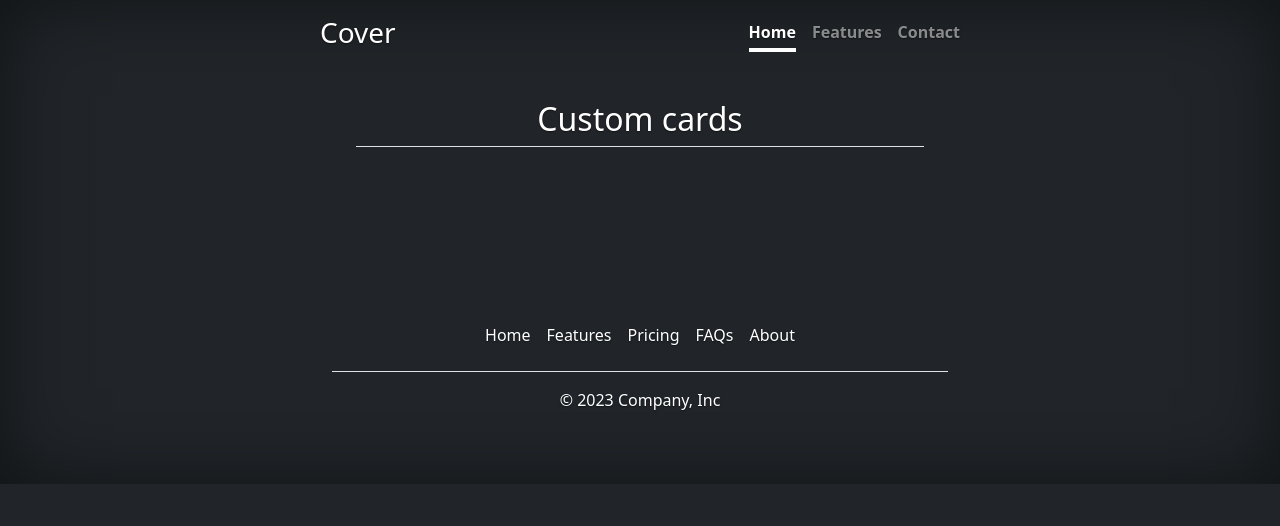
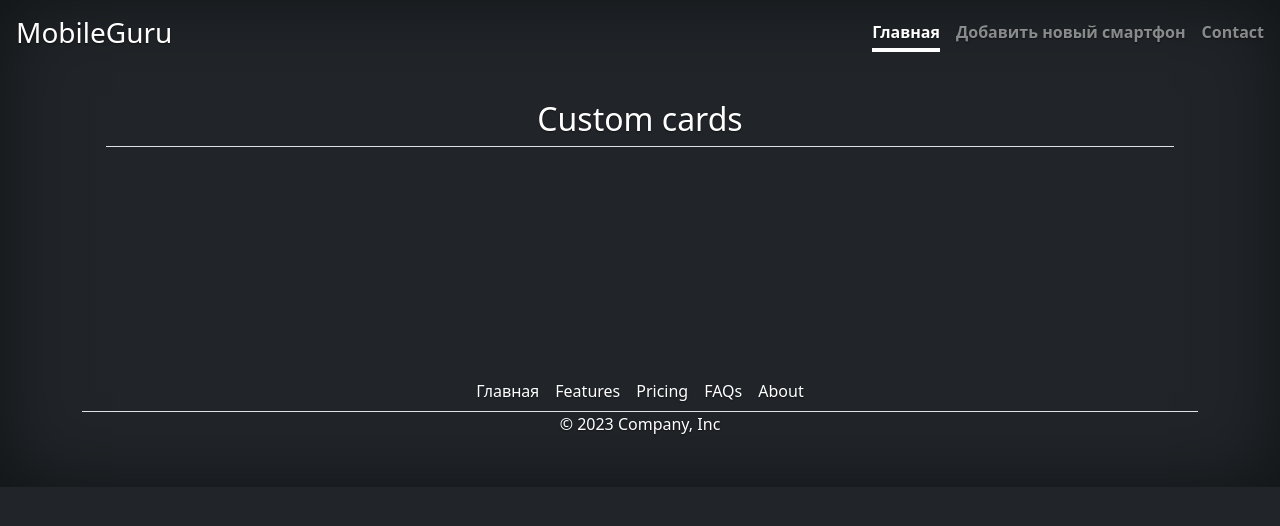
Before and after one commit to Kirillo1/MobileGuru, a Django app: page / in a window 1280 px wide. Shown: the top 526 px of the page. Run offline with Django 4.2, Linux system fonts and the light colour scheme; data that the repository does not hold is empty; parts of the project's set-up code (start-up, migrations or seed data) failed here and were passed over; some libraries are stand-ins or nearby versions.

Commit message:
fixed styles for index page

```diff
--- a/static/css/base.css
+++ b/static/css/base.css
@@ -87,10 +87,6 @@ body {
     text-shadow: none;
 }
 
-.cover-container {
-    max-width: 42em;
-}
-
 .nav-masthead .nav-link {
     color: rgba(255, 255, 255, .5);
     border-bottom: .25rem solid transparent;
@@ -126,9 +122,17 @@ body {
     border-radius: .75rem;
 }
 
-  .text-shadow-1 { text-shadow: 0 .125rem .25rem rgba(0, 0, 0, .25); }
-  .text-shadow-2 { text-shadow: 0 .25rem .5rem rgba(0, 0, 0, .25); }
-  .text-shadow-3 { text-shadow: 0 .5rem 1.5rem rgba(0, 0, 0, .25); }
+.text-shadow-1 {
+    text-shadow: 0 .125rem .25rem rgba(0, 0, 0, .25);
+}
+
+.text-shadow-2 {
+    text-shadow: 0 .25rem .5rem rgba(0, 0, 0, .25);
+}
+
+.text-shadow-3 {
+    text-shadow: 0 .5rem 1.5rem rgba(0, 0, 0, .25);
+}
 
 .card-cover {
     background-repeat: no-repeat;
@@ -140,3 +144,11 @@ body {
     width: 3rem;
     height: 3rem;
 }
+
+footer {
+    height: 100px;
+}
+
+a {
+    text-decoration: none;
+}
--- a/templates/base.html
+++ b/templates/base.html
@@ -13,10 +13,10 @@
     <div class="cover-container d-flex w-100 h-100 p-3 mx-auto flex-column">
       <header class="mb-auto">
         <div>
-          <h3 class="float-md-start mb-0">Cover</h3>
+          <h3 class="float-md-start mb-0"><a style="color: white;" href="{% url 'market:index' %}">MobileGuru</a></h3>
           <nav class="nav nav-masthead justify-content-center float-md-end">
-            <a class="nav-link fw-bold py-1 px-0 active" aria-current="page" href="#">Home</a>
-            <a class="nav-link fw-bold py-1 px-0" href="#">Features</a>
+            <a class="nav-link fw-bold py-1 px-0 active" aria-current="page" href="{% url 'market:index' %}">Главная</a>
+            <a class="nav-link fw-bold py-1 px-0" href="{% url 'market:create_smartphone' %}">Добавить новый смартфон</a>
             <a class="nav-link fw-bold py-1 px-0" href="#">Contact</a>
           </nav>
         </div>
@@ -29,19 +29,27 @@
       </div>
 
       <div class="container">
-        <footer class="py-3 my-4">
-          <ul class="nav justify-content-center border-bottom pb-3 mb-3">
-            <li class="nav-item"><a href="#" class="nav-link px-2 text-body-secondary">Home</a></li>
-            <li class="nav-item"><a href="#" class="nav-link px-2 text-body-secondary">Features</a></li>
-            <li class="nav-item"><a href="#" class="nav-link px-2 text-body-secondary">Pricing</a></li>
-            <li class="nav-item"><a href="#" class="nav-link px-2 text-body-secondary">FAQs</a></li>
-            <li class="nav-item"><a href="#" class="nav-link px-2 text-body-secondary">About</a></li>
+        <footer class="py-5 my-5">
+          <ul class="nav justify-content-center border-bottom">
+            <li class="nav-item">
+              <a href="{% url 'market:index' %}" class="nav-link px-2 text-body-secondary">Главная</a>
+            </li>
+            <li class="nav-item">
+              <a href="#" class="nav-link px-2 text-body-secondary">Features</a>
+            </li>
+            <li class="nav-item">
+              <a href="#" class="nav-link px-2 text-body-secondary">Pricing</a>
+            </li>
+            <li class="nav-item">
+              <a href="#" class="nav-link px-2 text-body-secondary">FAQs</a>
+            </li>
+            <li class="nav-item">
+              <a href="#" class="nav-link px-2 text-body-secondary">About</a>
+            </li>
           </ul>
           <p class="text-center text-body-secondary">&copy; 2023 Company, Inc</p>
         </footer>
       </div>
-
     </div>
-    <script src="../assets/dist/js/bootstrap.bundle.min.js"></script>
   </body>
 </html>
--- a/templates/market/index.html
+++ b/templates/market/index.html
@@ -4,13 +4,14 @@
   Главная страница
 {% endblock %}
 {% block content %}
-  <main>
+<link rel="stylesheet" type="text/css" href="{% static 'css/index.css' %}" />
     <div class="container px-4 py-5" id="custom-cards">
       <h2 class="pb-2 border-bottom">Custom cards</h2>
       <div class="row row-cols-1 row-cols-lg-3 align-items-stretch g-4 py-5">
         {% for smartphone in smartphones %}
+        <a href="{% url 'market:detail_phone' smartphone.pk %}">
           <div class="col">
-            <div class="card card-cover h-100 overflow-hidden text-bg-dark rounded-4 shadow-lg" style="background-image: url('/media/{{ smartphone.main_image }}');">
+            <div class="card card-cover h-100 overflow-hidden text-bg-dark rounded-3 shadow-lg" style="background-image: url('{{ smartphone.main_image.url }}');">
               <div class="d-flex flex-column h-100 p-5 pb-3 text-white text-shadow-1">
                 <h3 class="pt-5 mt-5 mb-4 display-6 lh-1 fw-bold">{{ smartphone.brand }}</h3>
                 <h3 class="pt-5 mt-5 mb-4 display-6 lh-1 fw-bold">{{ smartphone.model }}</h3>
@@ -20,21 +21,20 @@
                     <svg class="bi me-2" width="1em" height="1em">
                       <use xlink:href="#geo-fill" />
                     </svg>
-                    <small>Earth</small>
+                    <small>Earthhhhhh</small>
                   </li>
                   <li class="d-flex align-items-center">
                     <svg class="bi me-2" width="1em" height="1em">
                       <use xlink:href="#calendar3" />
                     </svg>
-                    <small>3d</small>
+                    <small>3ddddddd</small>
                   </li>
                 </ul>
               </div>
             </div>
           </div>
+        </a>
         {% endfor %}
       </div>
     </div>
-  </main>
-  <link rel="stylesheet" type="text/css" href="{% static 'css/index.css' %}" />
 {% endblock %}
```
Also changed, not shown: templates/market/detail_phone.html (+5 -6 lines). Lines whose indentation alone changed are shown as unchanged.
